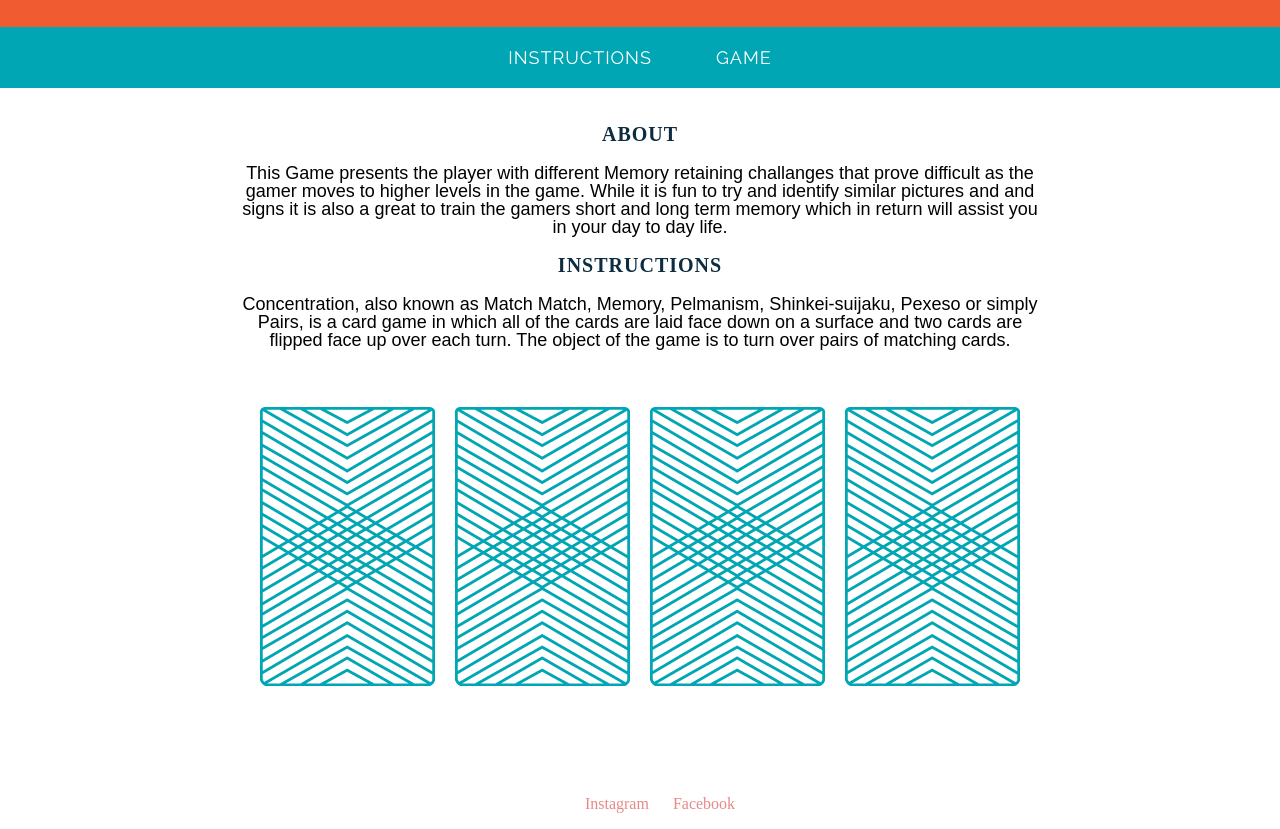
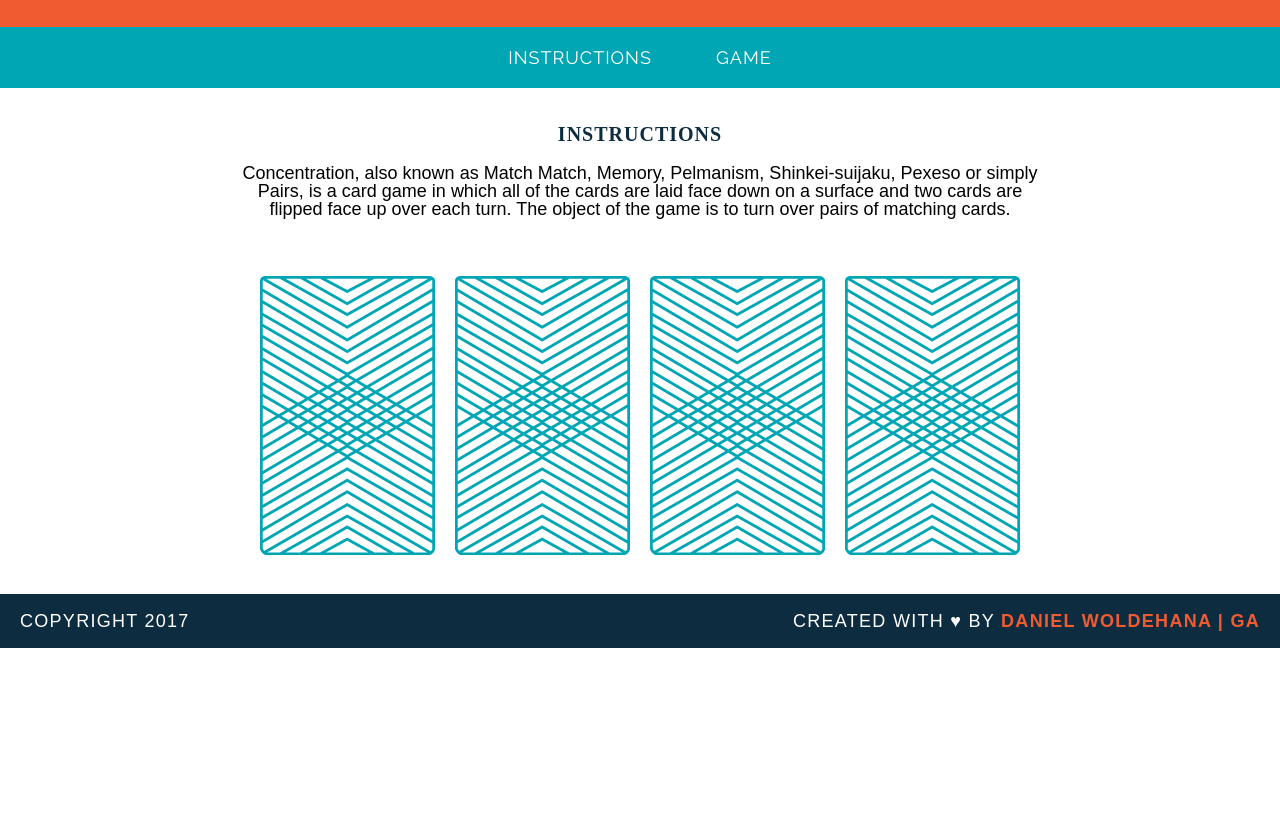
Before and after one commit to DanielWoldehana/wdi-fundamentals-memorygame, a plain HTML site: page memory_game/index.html in a window 1280 px wide. Shown: the part 86-915 px from the top of the page. After the commit the page ends 800 px from the top, so only its background shows below. Drawn offline with Linux system fonts and the light colour scheme; a web font is replaced by a local one.

Commit message:
add js folder

```diff
--- a/memory_game/css/style.css
+++ b/memory_game/css/style.css
@@ -66,3 +66,41 @@ li{
     display: inline;
     padding: 10px;
 }
+
+.copyright {
+ float: left;
+}
+
+.message {
+    float: right;
+}
+
+.clearfix:after {
+    visibility: hidden;
+    display: block;
+    content: " ";
+    clear: both;
+    height: 0;
+    font-size: 0;
+    }
+
+footer {
+    font-family: "Raleway", sans-serif;
+    text-transform: uppercase;
+    padding: 0px 20px;
+    background-color: #0d2c40;
+    color: #ffffff;
+    letter-spacing: .08em;
+    font-weight: 500px;
+}
+
+.name {
+    color: #f15b31;
+    font-weight: 700;
+}
+
+a:hover {
+    border-bottom: 2px solid transparent;
+    border-color: #ffffff;
+    background-color: #f15b31;
+}
--- a/memory_game/index.html
+++ b/memory_game/index.html
@@ -18,13 +18,7 @@
       <a href="#" class="topLink">Game</a>
     </nav>
   <main>
-    <h2> About</h2>
-      <p>This Game presents the player with different Memory retaining
-    challanges that prove difficult as the gamer moves to higher levels
-    in the game. While it is fun to try and identify similar pictures and
-    and signs it is also a great to train the gamers short and long term
-    memory which in return will assist you in your day to day life.
-      </p>
+
     <h2>Instructions</h2>
       <p>Concentration, also known as Match Match, Memory,
     Pelmanism, Shinkei-suijaku, Pexeso or simply Pairs,
@@ -40,11 +34,12 @@
     <img src="images/back.png" alt="King of Hearts">
   </div>
   </main>
-  <br>
-  <br>
-  <br>
-    <ul style="list-style-type: none;">
-      <li><a href="#" class="social">Instagram</a></li>
-      <li><a href="#" class="social">Facebook</a></li>
-    </ul >
-</bodsocial
+  <footer class="clearfix">
+    <p class="copyright">
+      Copyright 2017
+    </p>
+    <p class="message"> Created with &hearts;
+      by <span class=name>Daniel Woldehana | GA</span>
+    </p>
+  </footer>
+</html>
--- /dev/null
+++ b/memory_game/js/main.js
@@ -0,0 +1,6 @@
+console.log("up and running!!");
+var cardOne = "queen";
+var cardTwo = "queen";
+var cardThree = "king";
+var cardFour = "king";
+console.log("user flipped " + cardOne);
```
Also changed, not shown: memory_game/js/index.html (added, +12 -0 lines).
